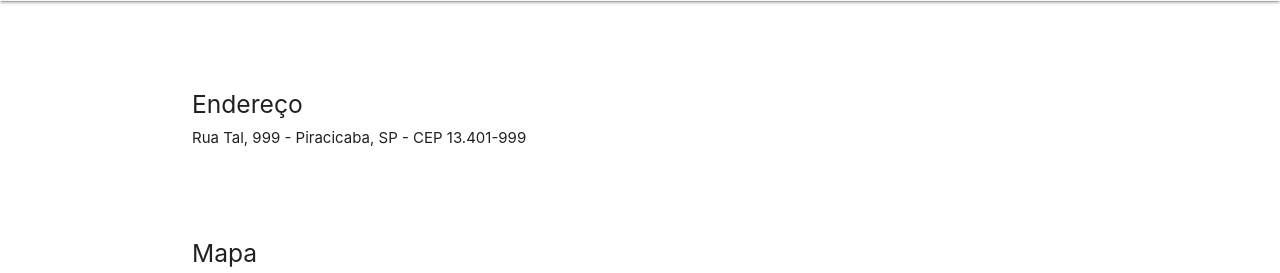
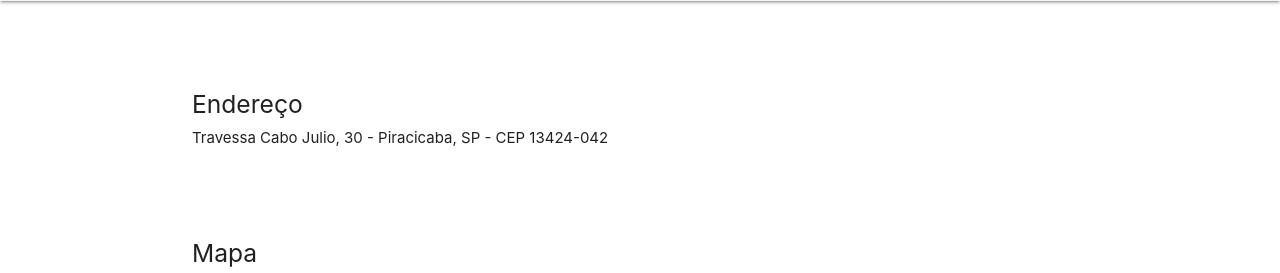
Before and after one commit to deivid-rds/site_materialize, a PHP site: page / in a window 1280 px wide, after a click on "LOCALIZAÇÃO". Shown: the part 479-752 px from the top of the page. Run offline with PHP 8.4, Linux system fonts and the light colour scheme.

Commit message:
Adicionar localizaçao

```diff
--- a/8.mf_digital/index.php
+++ b/8.mf_digital/index.php
@@ -258,13 +258,13 @@
         <!-- Endereço -->
         <div class="row">
             <h5 class="espaco_acima">Endereço</h5>
-            <address>Rua Tal, 999 - Piracicaba, SP - CEP 13.401-999</address>
+            <address>Travessa Cabo Julio, 30 - Piracicaba, SP - CEP 13424-042</address>
         </div>
 
         <!-- Mapa -->
         <div class="row">
             <h5 class="espaco_acima">Mapa</h5>
-            <iframe src="https://www.google.com/maps/embed?pb=!1m18!1m12!1m3!1d29436.771212118372!2d-47.68796609584231!3d-22.743237896076803!2m3!1f0!2f0!3f0!3m2!1i1024!2i768!4f13.1!3m3!1m2!1s0x94c6312729672a29%3A0xc0be84300645866e!2sPiracicaba!5e0!3m2!1spt-BR!2sbr!4v1595782534061!5m2!1spt-BR!2sbr" width="100%" height="400" frameborder="0" style="border:0; border-radius: 10px;" allowfullscreen="" aria-hidden="false" tabindex="0"></iframe>
+            <iframe src="https://www.google.com/maps/embed?pb=!4v1597670829744!6m8!1m7!1sianb79zP02Na8ZYLMkKV0Q!2m2!1d-22.74062732304717!2d-47.65131280012178!3f316.51186043863487!4f1.8520958338871907!5f0.7820865974627469" width="100%" height="400" frameborder="0" style="border:0; border-radius: 10px;" allowfullscreen="" aria-hidden="false" tabindex="0"></iframe>
         </div>
 
     </div>
```
